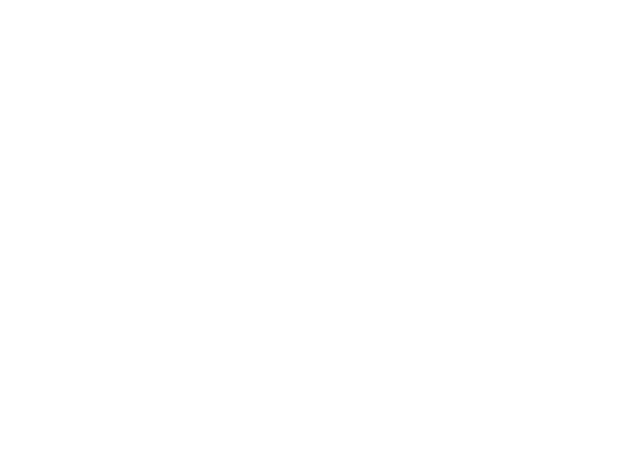
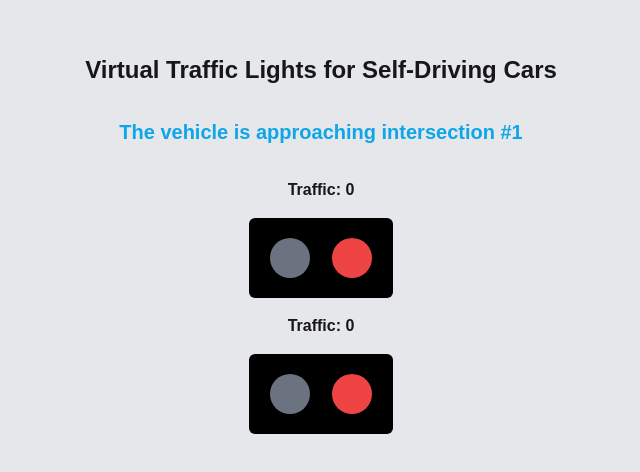
Before and after one commit to LeoLu0602/virtual-traffic-lights, a Next.js app in the folder client/: page / in a window 1280 px wide. Shown: the part 148-620 px from the top of the page, without its empty margins (319-959 px from the left). Built offline with nearby package versions, Linux system fonts and the light colour scheme; no server answers.

Commit message:
show traffic lights

```diff
--- /dev/null
+++ b/client/app/TrafficLight.tsx
@@ -0,0 +1,10 @@
+import clsx from 'clsx';
+
+export default function TrafficLight({ color }: { color: 'R' | 'G' }) {
+  return (
+    <div className="flex justify-evenly items-center w-36 h-20 m-4 bg-black rounded-md">
+      <div className={clsx('rounded-full w-10 h-10', { 'bg-green-500': color === 'G', 'bg-gray-500': color === 'R', })}></div>
+      <div className={clsx('rounded-full w-10 h-10', { 'bg-red-500': color === 'R', 'bg-gray-500': color === 'G', })}></div>
+    </div>
+  );
+}
--- a/client/app/layout.tsx
+++ b/client/app/layout.tsx
@@ -14,7 +14,7 @@
 });
 
 export const metadata: Metadata = {
-  title: "Virtual Traffic Lights Demo",
+  title: "Virtual Traffic Lights",
   description: "Generated by create next app",
 };
 
--- a/client/app/page.tsx
+++ b/client/app/page.tsx
@@ -1,3 +1,52 @@
+'use client';
+
+import { useEffect, useState } from 'react';
+import { createClient } from '@supabase/supabase-js';
+import TrafficLight from './TrafficLight';
+
+const SUPABASE_URL = process.env.NEXT_PUBLIC_SUPABASE_URL ?? '';
+const SUPABASE_KEY = process.env.NEXT_PUBLIC_SUPABASE_ANON_KEY ?? '';
+const supabase = createClient(SUPABASE_URL, SUPABASE_KEY);
+
 export default function Home() {
-  return <><main></main></>
+  const [trafficLight1, setTrafficLight1] = useState<'R' | 'G'>('R');
+  const [trafficLight2, setTrafficLight2] = useState<'R' | 'G'>('R');
+  const [traffic1, setTraffic1] = useState<number>(0);
+  const [traffic2, setTraffic2] = useState<number>(0);
+
+  useEffect(() => {
+    const channel = supabase.channel('channel')
+      .on(
+        'postgres_changes',
+        { event: '*', schema: 'public', table: 'intersection', filter: 'id=eq.1', },
+        (payload) => {
+          if (payload.new) {
+            setTrafficLight1(payload.new.traffic_light1);
+            setTrafficLight2(payload.new.traffic_light2);
+            setTraffic1(payload.new.traffic1.toFixed(2));
+            setTraffic2(payload.new.traffic2.toFixed(2));
+          }
+        }
+      )
+      .subscribe()
+
+    return () => {
+      supabase.removeChannel(channel);
+    };
+  }, []);
+
+  return (
+    <>
+      <main className='flex flex-col justify-center items-center h-screen font-bold bg-gray-200'>
+        <h1 className='mb-8 text-2xl'>Virtual Traffic Lights for Self-Driving Cars</h1>
+        <h2 className='mb-8 text-xl text-sky-500'>The vehicle is approaching intersection #1</h2>
+        <section>
+          <h2 className='text-center'>Traffic: {traffic1}</h2>
+          <TrafficLight color={trafficLight1} />
+          <h2 className='text-center'>Traffic: {traffic2}</h2>
+          <TrafficLight color={trafficLight2} />
+        </section>
+      </main>
+    </>
+  );
 }
```
Also changed, not shown: client/package.json (+7 -4 lines), 2 other files (tests, documents, lock files or other folders).
